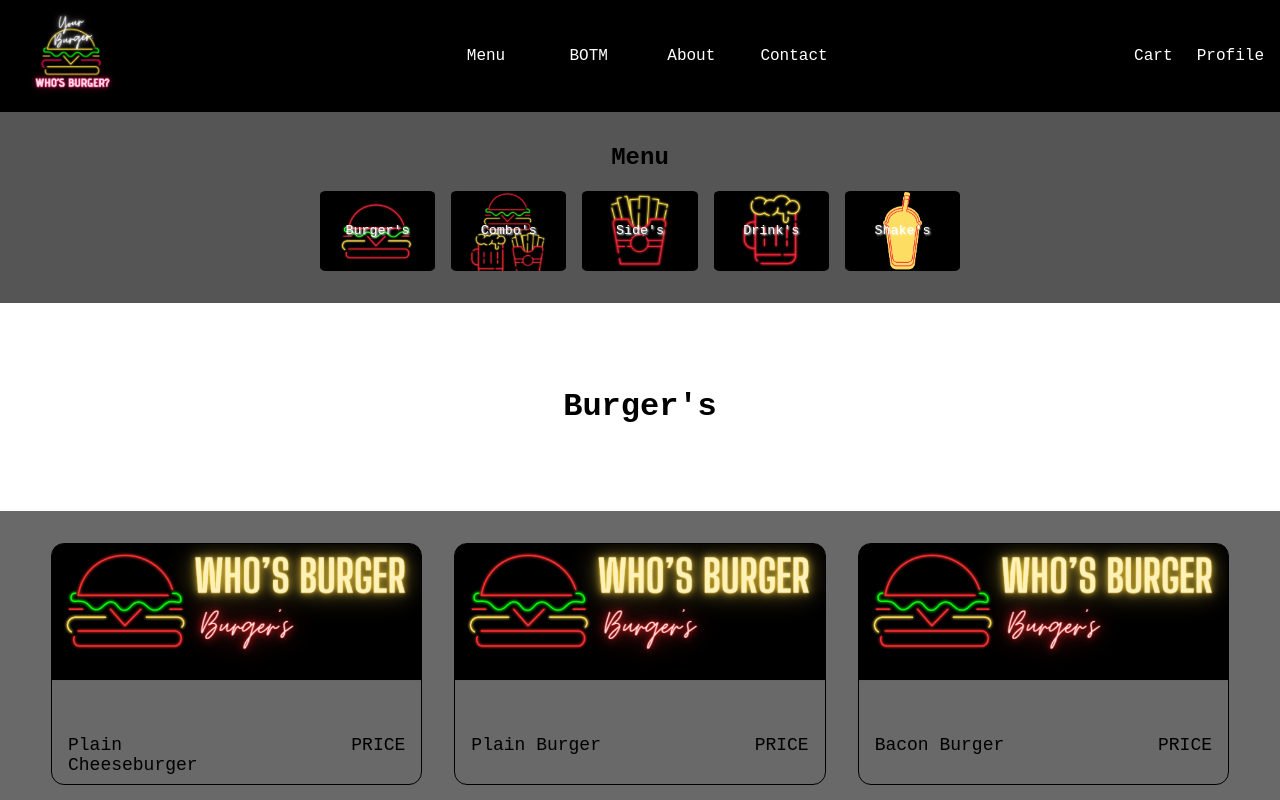
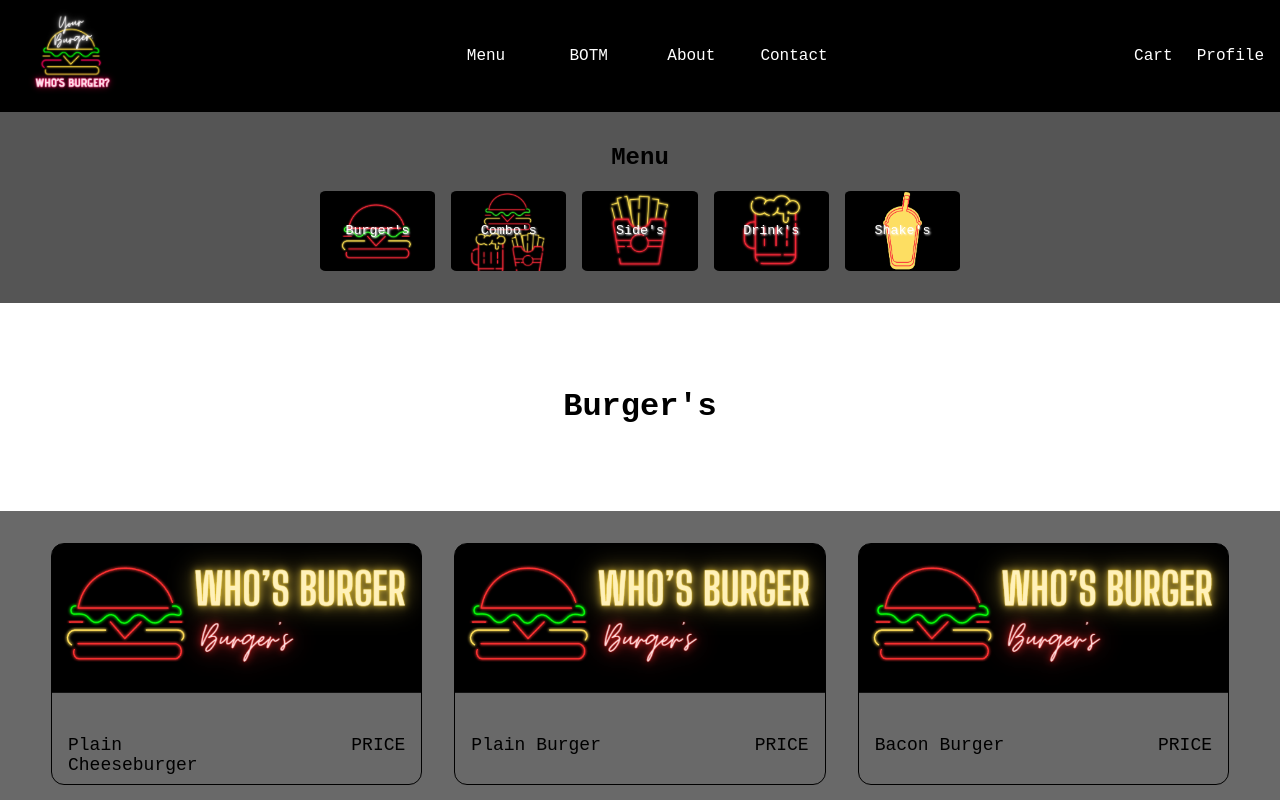
Before and after one commit to zullicm/whos-burger, a React (Create React App) app in the folder client/: page /menu in a window 1280 px wide. Shown: the top 800 px of the page. Built offline with nearby package versions, Linux system fonts and the light colour scheme; no server answers.

Commit message:
Changed menu image alignment

```diff
--- a/client/src/App.css
+++ b/client/src/App.css
@@ -167,7 +167,7 @@ padding-left: 65%;
 
 .menu-item img{
   width: 100%;
-  transform: translate(0%, -15%);
+  transform: translate(0%, -7%);
 }
 
 .options-bar{
```
